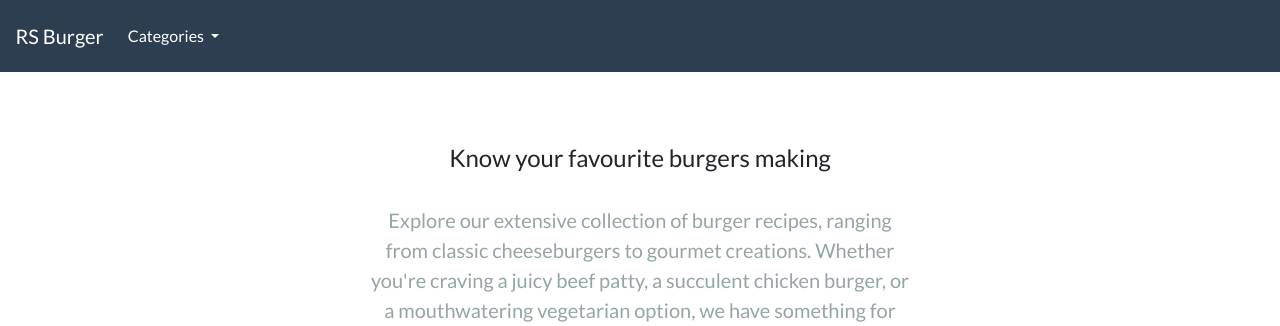
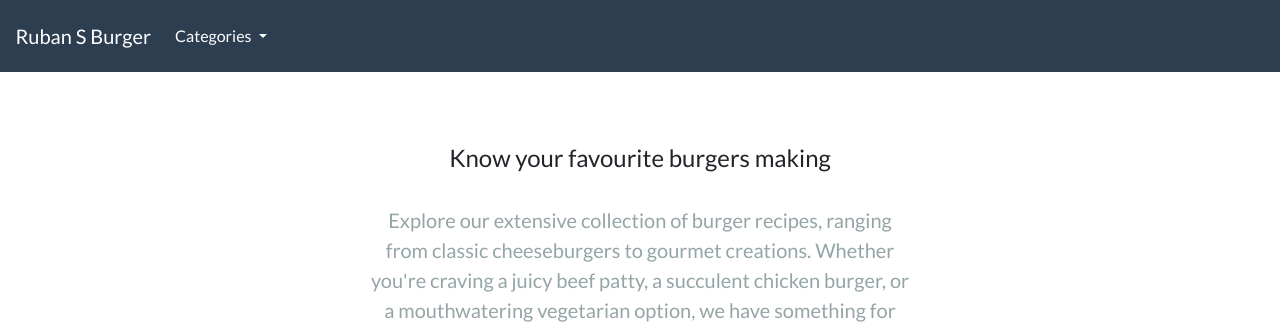
Before and after one commit to Rubanthirukumaran/devops-project1, a Django app: page / in a window 1280 px wide. Shown: the top 326 px of the page. Run offline with Django 5.2, Linux system fonts and the light colour scheme; data comes from the database, SQL or seed files in the repository; some libraries are stand-ins or nearby versions.

Commit message:
ui chNGE

```diff
--- a/food/templates/food/base.html
+++ b/food/templates/food/base.html
@@ -51,7 +51,7 @@
 
         <a class="navbar-brand main-heading text-white" href="{% url 'food' %}">
 
-        &nbsp; &nbsp; RS Burger
+        &nbsp; &nbsp; Ruban S Burger
 
         </a>
 
```
